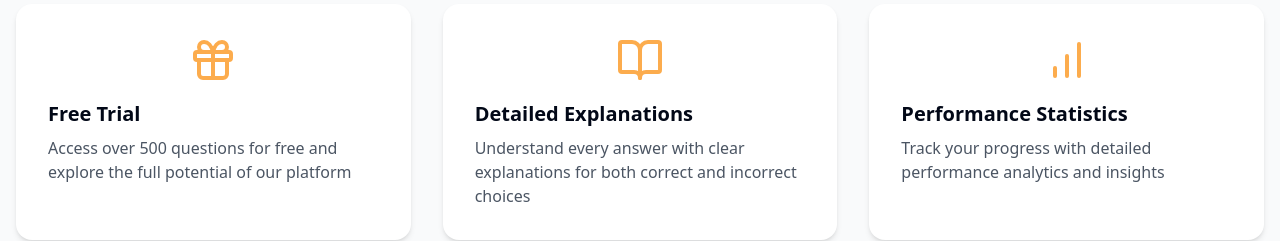
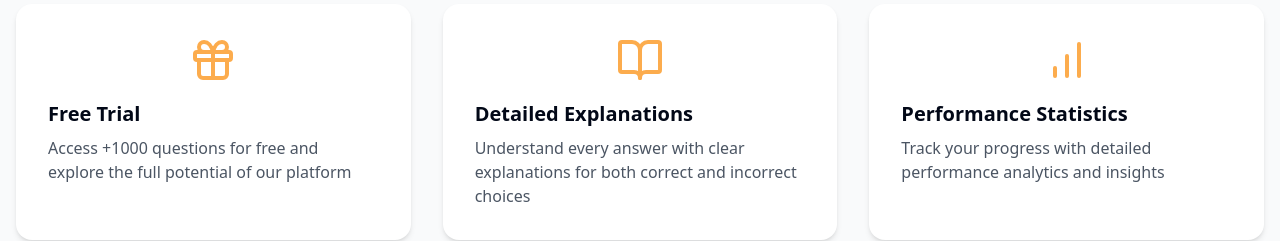
Before and after one commit to kararalaa25/remedy, a React (Vite) app: page / in a window 1280 px wide. Shown: the part 980-1221 px from the top of the page. Built offline with nearby package versions, Linux system fonts and the light colour scheme.

Commit message:
Update feature description
Updated the description of the free trial feature to reflect the increased number of questions available.

```diff
--- a/src/components/Features.tsx
+++ b/src/components/Features.tsx
@@ -1,10 +1,11 @@
+
 import { Gift, BookOpen, BarChart, Bookmark, Target, Smartphone } from "lucide-react";
 
 const Features = () => {
   const features = [
     {
       title: "Free Trial",
-      description: "Access over 500 questions for free and explore the full potential of our platform",
+      description: "Access +1000 questions for free and explore the full potential of our platform",
       icon: Gift,
     },
     {
```
